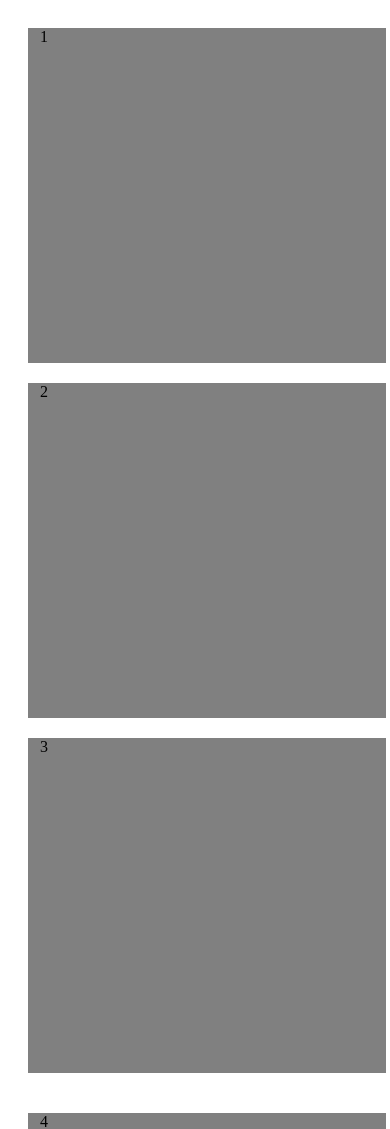
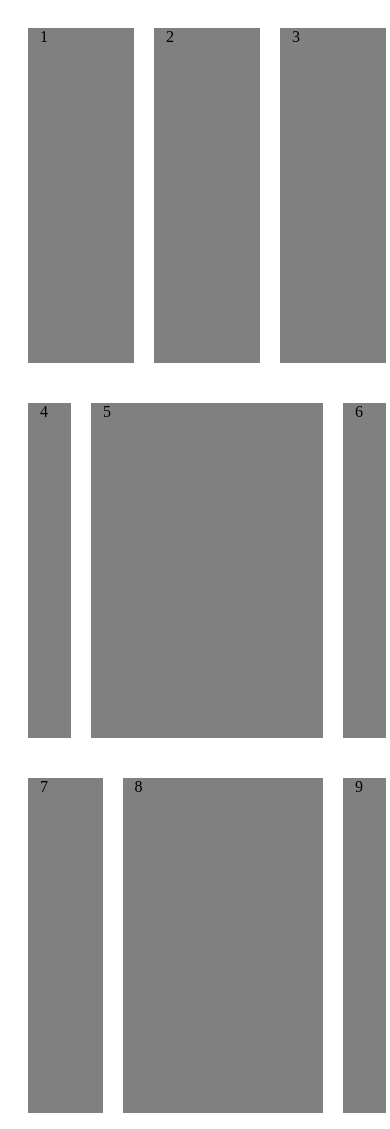
Before and after one commit to LukasDV2005/webdevelopment, a plain HTML site: page labo_10/beginsituatie_bootstrap5/beginsituatie_bootstrap5/index.htm in a window 390 px wide. Shown: the top 1129 px of the page. Drawn offline with Linux system fonts and the light colour scheme.

Commit message:
labo 10.2

```diff
--- a/labo_10/beginsituatie_bootstrap5/beginsituatie_bootstrap5/index.htm
+++ b/labo_10/beginsituatie_bootstrap5/beginsituatie_bootstrap5/index.htm
@@ -16,19 +16,19 @@
 <body>
     <div class="container-fluid">
         <div class="row">
-            <div class="col-md-4">1</div>
-            <div class="col-md-4">2</div>
-            <div class="col-md-4">3</div>
+            <div class="col-4">1</div>
+            <div class="col-4">2</div>
+            <div class="col-4">3</div>
         </div>
         <div class="row">
-            <div class="col-md-2">4</div>
-            <div class="col-md-8">5</div>
-            <div class="col-md-2">6</div>
+            <div class="col-2">4</div>
+            <div class="col-8">5</div>
+            <div class="col-2">6</div>
         </div>
         <div class="row">
-            <div class="col-md-3">7</div>
-            <div class="col-md-7">8</div>
-            <div class="col-md-2">9</div>
+            <div class="col-3">7</div>
+            <div class="col-7">8</div>
+            <div class="col-2">9</div>
         </div>
 
         <article>
```
Also changed, not shown: index.html (+1 -0 lines).
